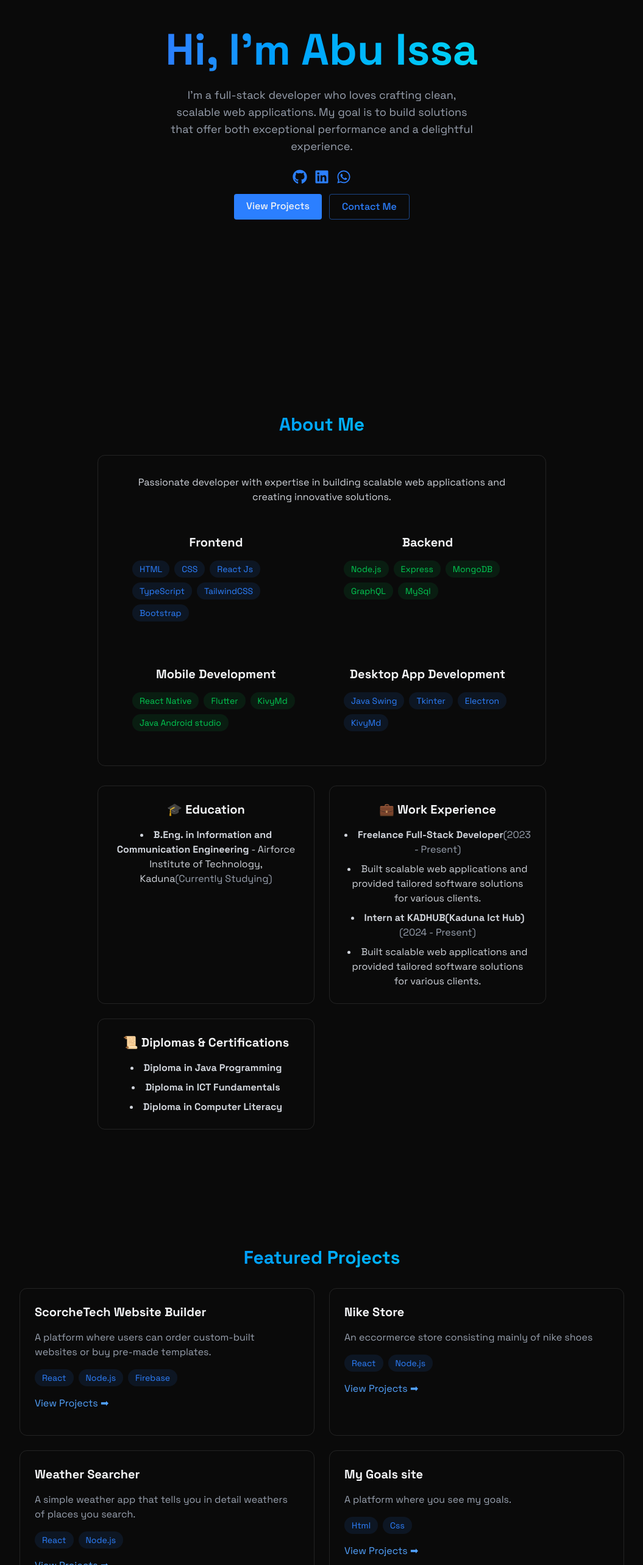
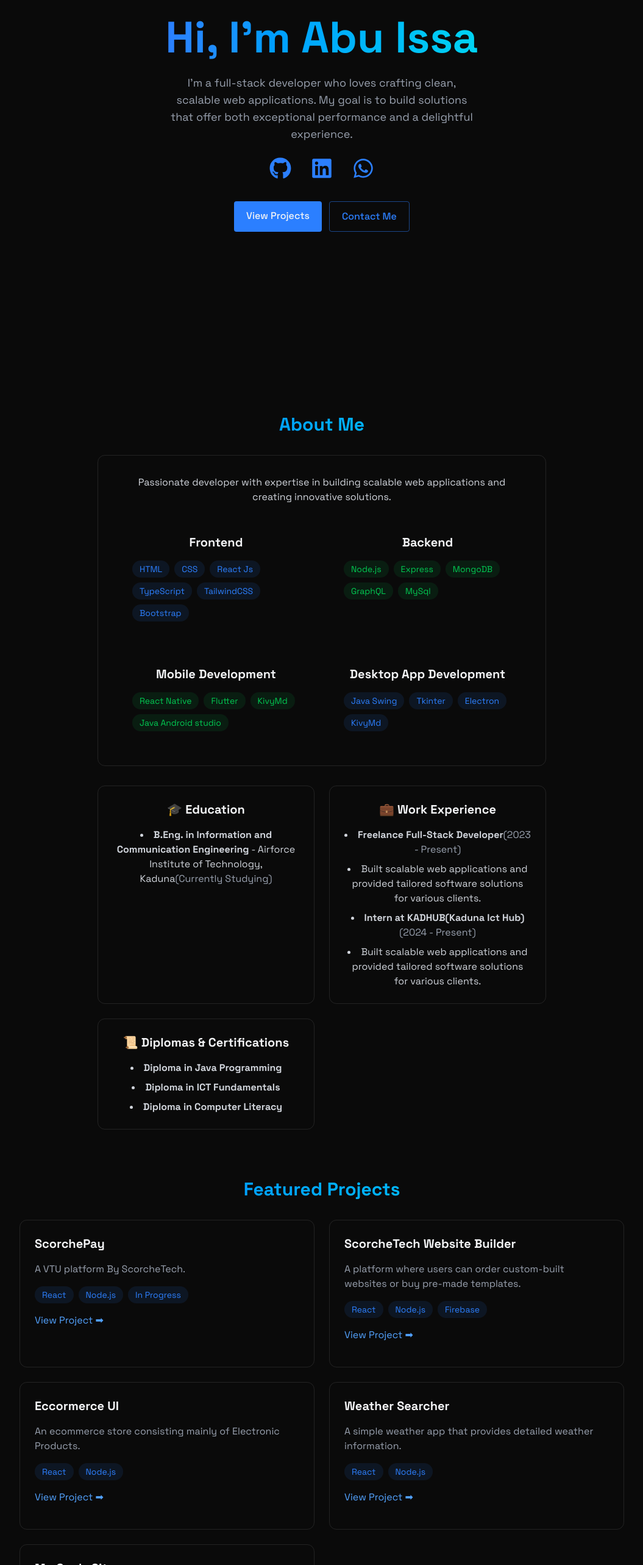
Before and after one commit to Blackscorche/abuissaportfolio, a React (Vite) app: page / in a window 1280 px wide. Shown: the part 234-2800 px from the top of the page at 61% size, without its empty margins (112-1167 px from the left). Built offline with nearby package versions, Linux system fonts and the light colour scheme.

Commit message:
Updated feature links,contact form or fixed bug opening new tab,sending emails

```diff
--- a/package.json
+++ b/package.json
@@ -10,9 +10,12 @@
     "preview": "vite preview"
   },
   "dependencies": {
+    "@emailjs/browser": "^4.4.1",
     "@tailwindcss/vite": "^4.0.10",
+    "emailjs-com": "^3.2.0",
     "react": "^19.0.0",
     "react-dom": "^19.0.0",
+    "react-icons": "^5.5.0",
     "tailwindcss": "^4.0.10"
   },
   "devDependencies": {
--- a/src/components/sections/Home.jsx
+++ b/src/components/sections/Home.jsx
@@ -18,12 +18,12 @@ function Home() {
           </p>
 
           {/* Social Icons */}
-          <div className="flex justify-center space-x-3 mb-4">
+          <div className="flex justify-center space-x-8 mb-9">
             <a
               href="https://github.com/blackscorche"
               target="_blank"
               rel="noopener noreferrer"
-              className='text-blue-500 hover:text-cyan-400 text-2xl'
+              className='text-blue-500 hover:text-cyan-400 text-4xl'
             >
               <FaGithub />
             </a>
@@ -32,7 +32,7 @@ function Home() {
               href="https://www.linkedin.com/in/abu-issa-a12010306/"
               target="_blank"
               rel="noopener noreferrer"
-              className='text-blue-500 hover:text-cyan-400 text-2xl'
+              className='text-blue-500 hover:text-cyan-400 text-4xl'
             >
               <FaLinkedin />
             </a>
@@ -41,7 +41,7 @@ function Home() {
               href="https://wa.me/2349037959033"
               target="_blank"
               rel="noopener noreferrer"
-              className='text-blue-500 hover:text-cyan-400 text-2xl'
+              className='text-blue-500 hover:text-cyan-400 text-4xl'
             >
               <FaWhatsapp />
             </a>
@@ -51,7 +51,7 @@ function Home() {
           <div className="flex justify-center space-x-3">
             <a
               href="Projects"
-              className='bg-blue-500 py-2 px-5 rounded font-medium transition duration-200
+              className='bg-blue-500 py-3 px-5 rounded font-medium transition duration-200
                          relative overflow-hidden hover:-translate-y-0.5
                          hover:shadow-[0_0_15px_rgba(59,130,246,0.4)]'
             >
@@ -60,7 +60,7 @@ function Home() {
 
             <a
               href="contact"
-              className='border border-blue-500/50 text-blue-500 py-2 px-5 rounded font-medium
+              className='border border-blue-500/50 text-blue-500 py-3 px-5 rounded font-medium
                          transition-all duration-200 relative overflow-hidden
                          hover:-translate-y-0.5 hover:bg-blue-500/10'
             >
--- a/src/components/sections/Projects.jsx
+++ b/src/components/sections/Projects.jsx
@@ -1,24 +1,56 @@
-import RevealOnScroll from '../RevealOnScroll'
+import RevealOnScroll from '../RevealOnScroll';
 
 const Projects = () => {
     return (
         <section id="projects" className="min-h-screen flex items-center justify-center">
-
             <RevealOnScroll>
-
-
                 <div className="max-w-5xl mx-auto px-4">
                     <h2 className="text-3xl font-bold mb-8 bg-gradient-to-r from-blue-500 to-cyan-400 bg-clip-text text-transparent">
                         Featured Projects
                     </h2>
 
                     <div className="grid grid-cols-1 md:grid-cols-2 gap-6">
-                        <div className="p-6 rounded-xl border border-white/10 hover:translate-y-0.5 hover:border-blue-500/30 hover:shadow-[0_2px_8px_rgba(59,130,2246,0.2)] transition text-left">
-                            <h3 className="text-xl font-bold mb-4">ScorcheTech Website Builder</h3>
-                            <p className="text-gray-400 mb-4">A platform where users can order custom-built websites or buy pre-made templates.</p>
+                        {[
+                            {
+                                title: "ScorchePay",
+                                description: "A VTU platform By ScorcheTech.",
+                                techStack: ["React", "Node.js", "In Progress"],
+                                link: "https://scorchenet.vercel.app"
+                            },
+                            {
+                                title: "ScorcheTech Website Builder",
+                                description: "A platform where users can order custom-built websites or buy pre-made templates.",
+                                techStack: ["React", "Node.js", "Firebase"],
+                                link: "scorchetech.vercel.app"
+                            },
+                            {
+                                title: "Eccormerce UI",
+                                description: "An ecommerce store consisting mainly of Electronic Products.",
+                                techStack: ["React", "Node.js"],
+                                link: "https://headphone-store-murex.vercel.app/"
+                            },
+                            {
+                                title: "Weather Searcher",
+                                description: "A simple weather app that provides detailed weather information.",
+                                techStack: ["React", "Node.js"],
+                                link: "https://weather-searcher-beta.vercel.app/"
+                            },
+                            {
+                                title: "My Goals Site",
+                                description: "A platform where you can see my goals.",
+                                techStack: ["HTML", "CSS"],
+                                link: "https://mygoalssite.vercel.app/"
+                            }
+                        ].map((project, index) => (
+                            <div
+                                key={index}
+                                className="p-6 rounded-xl border border-white/10 hover:translate-y-0.5 hover:border-blue-500/30 hover:shadow-[0_2px_8px_rgba(59,130,224,0.2)] transition text-left"
+                            >
+                                <h3 className="text-xl font-bold mb-4">{project.title}</h3>
+                                <p className="text-gray-400 mb-4">{project.description}</p>
 
                                 <div className="flex gap-2 mt-4 flex-wrap">
-                                {["React", "Node.js", "Firebase"].map((tech, key) => (
+                                    {project.techStack.map((tech, key) => (
                                         <span
                                             key={key}
                                             className="bg-blue-500/10 text-blue-500 py-1 px-3 rounded-full text-sm hover:bg-blue-500/20 hover:shadow-[0_2px_8px_rgba(59,130,224,0.2)] transition"
@@ -28,84 +60,17 @@ const Projects = () => {
                                     ))}
                                 </div>
 
-                            <div className=" flex justify-between items-center my-4">
-                                <a href="http://github.com/Blackscorche/ScorcheTechCompany" className="text-blue-400 hover:text-blue-300 transition-colors">
-                                    View Projects ➡
+                                <div className="flex justify-between items-center my-4">
+                                    <a href={project.link} className="text-blue-400 hover:text-blue-300 transition-colors">
+                                        View Project ➡
                                     </a>
                                 </div>
                             </div>
-
-                        <div className="p-6 rounded-xl border border-white/10 hover:translate-y-0.5 hover:border-blue-500/30 hover:shadow-[0_2px_8px_rgba(59,130,2246,0.2)] transition text-left">
-                            <h3 className="text-xl font-bold mb-4">Nike Store</h3>
-                            <p className="text-gray-400 mb-4">An eccormerce store consisting mainly of nike shoes</p>
-
-                            <div className="flex gap-2 mt-4 flex-wrap">
-                                {["React", "Node.js"].map((tech, key) => (
-                                    <span
-                                        key={key}
-                                        className="bg-blue-500/10 text-blue-500 py-1 px-3 rounded-full text-sm hover:bg-blue-500/20 hover:shadow-[0_2px_8px_rgba(59,130,224,0.2)] transition"
-                                    >
-                                        {tech}
-                                    </span>
                         ))}
                     </div>
-
-                            <div className=" flex justify-between items-center my-4">
-                                <a href="https://github.com/Blackscorche/NikeCloneWithReact" className="text-blue-400 hover:text-blue-300 transition-colors">
-                                    View Projects ➡
-                                </a>
-                            </div>
-                        </div>
-
-                        <div className="p-6 rounded-xl border border-white/10 hover:translate-y-0.5 hover:border-blue-500/30 hover:shadow-[0_2px_8px_rgba(59,130,2246,0.2)] transition text-left">
-                            <h3 className="text-xl font-bold mb-4">Weather Searcher</h3>
-                            <p className="text-gray-400 mb-4">A simple weather app that tells you in detail weathers of places you search.</p>
-
-                            <div className="flex gap-2 mt-4 flex-wrap">
-                                {["React", "Node.js"].map((tech, key) => (
-                                    <span
-                                        key={key}
-                                        className="bg-blue-500/10 text-blue-500 py-1 px-3 rounded-full text-sm hover:bg-blue-500/20 hover:shadow-[0_2px_8px_rgba(59,130,224,0.2)] transition"
-                                    >
-                                        {tech}
-                                    </span>
-                                ))}
-                            </div>
-
-                            <div className=" flex justify-between items-center my-4">
-                                <a href="https://github.com/Blackscorche/WeatherSearcher" className="text-blue-400 hover:text-blue-300 transition-colors">
-                                    View Projects ➡
-                                </a>
-                            </div>
-                        </div>
-
-                        <div className="p-6 rounded-xl border border-white/10 hover:translate-y-0.5 hover:border-blue-500/30 hover:shadow-[0_2px_8px_rgba(59,130,2246,0.2)] transition text-left">
-                            <h3 className="text-xl font-bold mb-4">My Goals site</h3>
-                            <p className="text-gray-400 mb-4">A platform where you see my goals.</p>
-
-                            <div className="flex gap-2 mt-4 flex-wrap">
-                                {["Html","Css"].map((tech, key) => (
-                                    <span
-                                        key={key}
-                                        className="bg-blue-500/10 text-blue-500 py-1 px-3 rounded-full text-sm hover:bg-blue-500/20 hover:shadow-[0_2px_8px_rgba(59,130,224,0.2)] transition"
-                                    >
-                                        {tech}
-                                    </span>
-                                ))}
-                            </div>
-
-                            <div className=" flex justify-between items-center my-4">
-                                <a href="https://github.com/Blackscorche/MyGoalsSite" className="text-blue-400 hover:text-blue-300 transition-colors">
-                                    View Projects ➡
-                                </a>
-                            </div>
-                        </div>
-                    </div>
-
                 </div>
             </RevealOnScroll>
         </section>
-
     );
 };
 
```
Also changed, not shown: src/components/sections/Contact.jsx (+47 -12 lines), 1 other file (tests, documents, lock files or other folders). Lines whose indentation alone changed are shown as unchanged.
